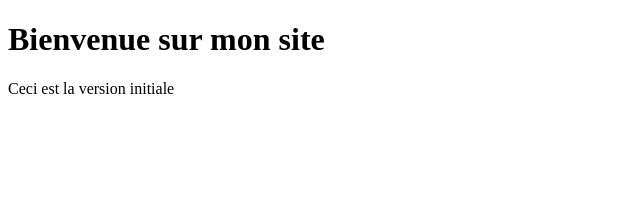
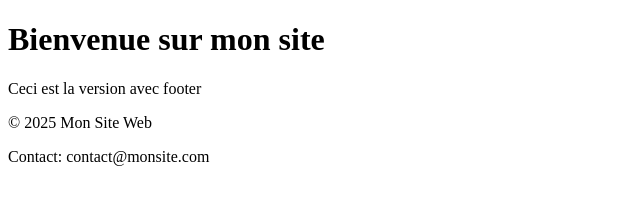
Before and after one commit to imanjaouad/tp-conflit-git, a plain HTML site: page index.html in a window 1280 px wide. Shown: the whole page, without its empty margins (0-640 px from the left). Drawn offline with Linux system fonts and the light colour scheme.

Commit message:
Ajout du footer avec copyright

```diff
--- a/index.html
+++ b/index.html
@@ -2,10 +2,14 @@
 <html lang="fr">
 <head>
  <meta charset="UTF-8">
- <title>Mon Site Web</title>
+ <title>Mon Site Web - Footer Complet</title>
 </head>
 <body>
  <h1>Bienvenue sur mon site</h1>
- <p>Ceci est la version initiale</p>
+ <p>Ceci est la version avec footer</p>
+ <footer>
+ <p>© 2025 Mon Site Web</p>
+ <p>Contact: contact@monsite.com</p>
+ </footer>
 </body>
 </html>
```
